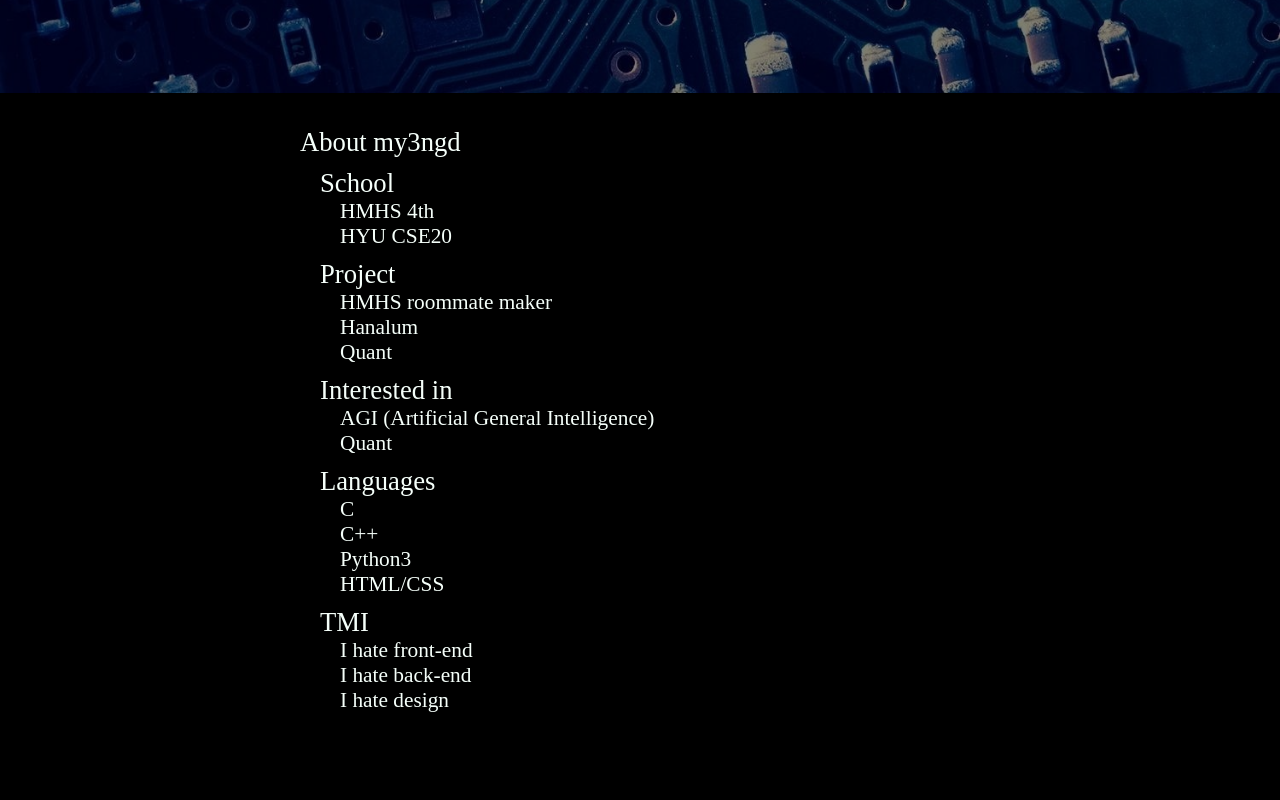
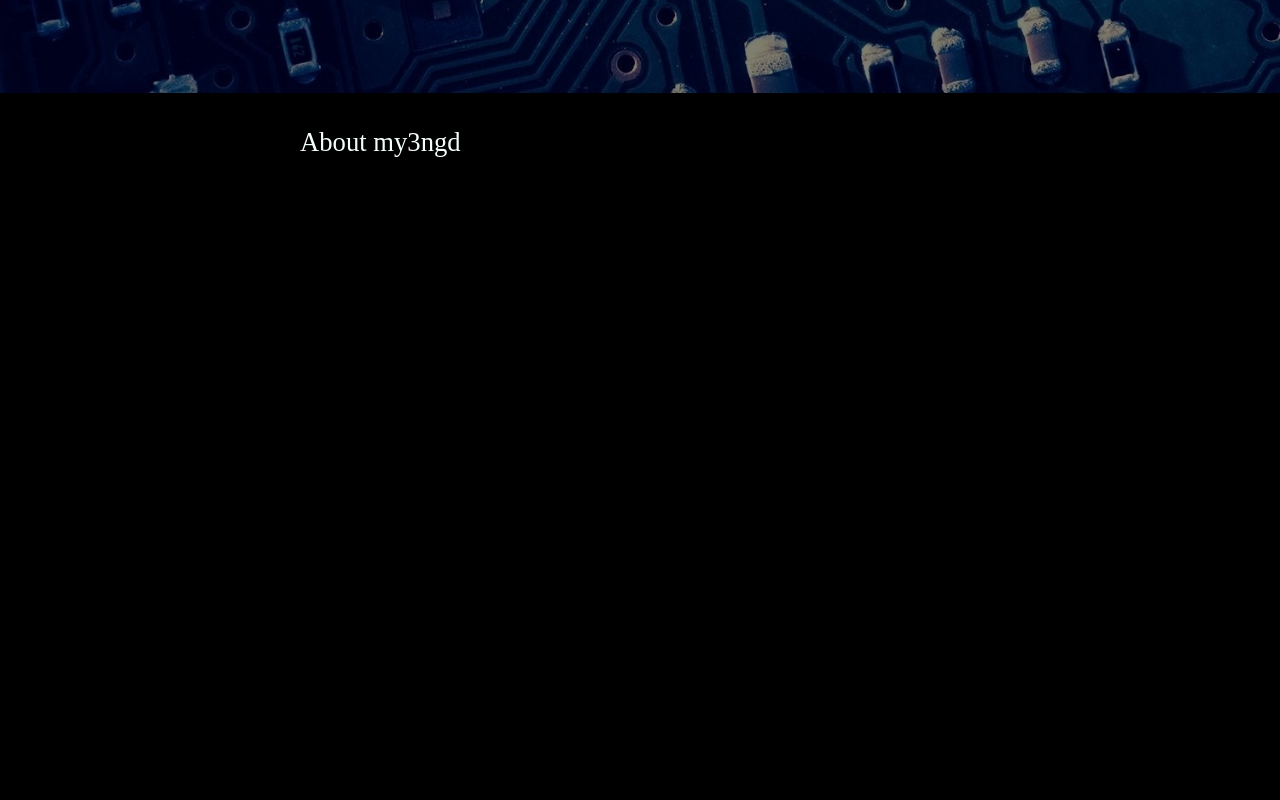
Before and after one commit to my3ngd/my3ngd.github.io, a plain HTML site: page index.html in a window 1280 px wide. Shown: the part 760-1560 px from the top of the page. Drawn offline with Linux system fonts and the light colour scheme.

Commit message:
summary-width

```diff
--- a/index.html
+++ b/index.html
@@ -20,11 +20,11 @@
 			</div>
 
 			<section id="introduction">
-				<details open>
-					<summary style="width: 180px;">About my3ngd</summary>
+				<details>
+					<summary style="width: 200px;">About my3ngd</summary>
 					<ul style="margin-top: 10px; font-size: 20pt;" class="indent">
 						<li>
-							<details open style="margin-top: 10px;">
+							<details style="margin-top: 10px;">
 								<summary>School</summary>
 								<ul class="indent">
 									<li>HMHS 4th</li>
@@ -33,7 +33,7 @@
 							</details>
 						</li>
 						<li>
-							<details open style="margin-top: 10px;">
+							<details style="margin-top: 10px;">
 								<summary>Project</summary>
 								<ul class="indent">
 									<li>HMHS roommate maker</li>
@@ -43,7 +43,7 @@
 							</details>
 						</li>
 						<li>
-							<details open style="margin-top: 10px;">
+							<details style="margin-top: 10px;">
 								<summary>Interested in</summary>
 								<ul class="indent">
 									<li>AGI (Artificial General Intelligence)</li>
@@ -52,7 +52,7 @@
 							</details>
 						</li>
 						<li>
-							<details open style="margin-top: 10px">
+							<details style="margin-top: 10px">
 								<summary>Languages</summary>
 								<ul class="indent">
 									<li>C</li>
@@ -63,7 +63,7 @@
 							</details>
 						</li>
 						<li>
-							<details open style="margin-top: 10px;">
+							<details style="margin-top: 10px;">
 								<summary>TMI</summary>
 								<ul class="indent">
 									<li>I hate front-end</li>
@@ -79,7 +79,7 @@
 		<!-- foot -->
 		<footer>
 			<h1>Do not contact me!</h1>
-			<a href="https://www.acmicpc.net/user/my3">BOJ</a><br>
+			<!-- <a href="https://www.acmicpc.net/user/my3">BOJ</a><br> -->
 			<a href="https://github.com/my3ngd">github</a>
 		</footer>
 	</body>
```
